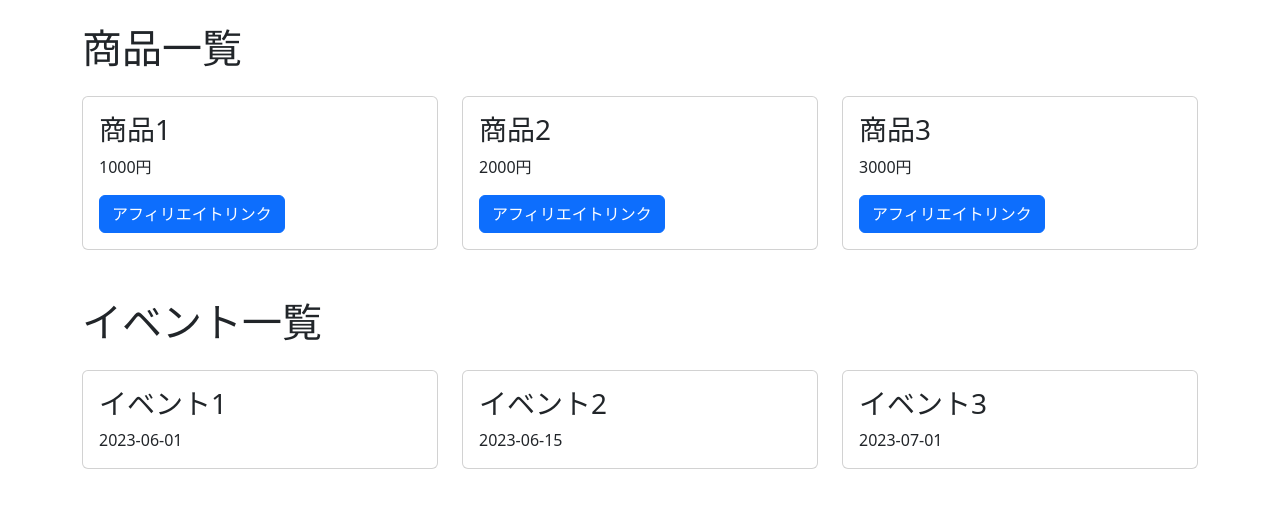
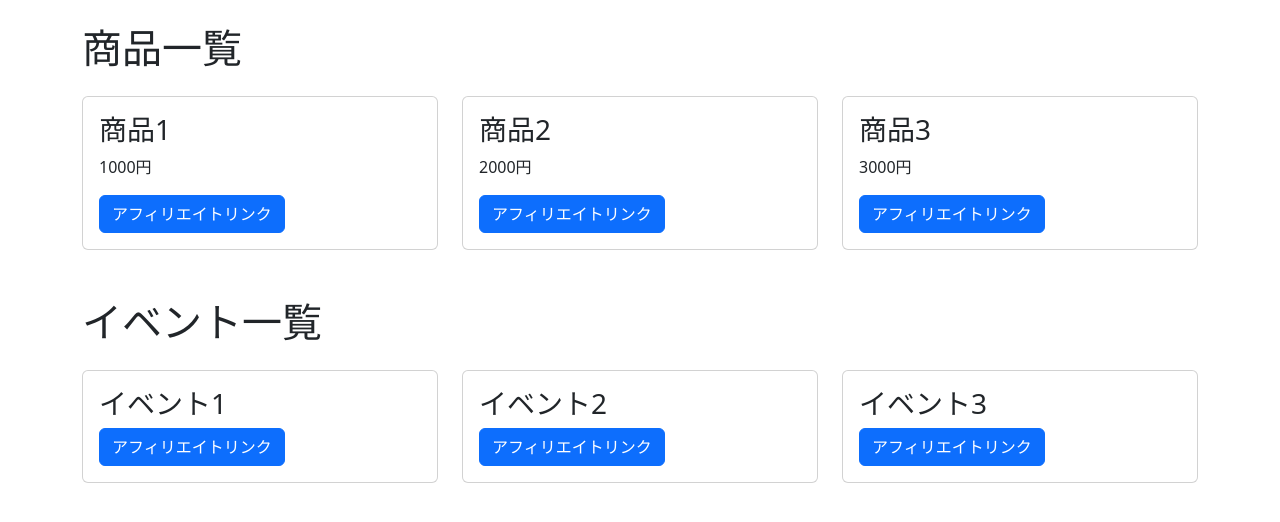
Before and after one commit to taboopython/app, a Vue app in the folder frontend/: page / in a window 1280 px wide. Shown: the top 522 px of the page. Built offline with nearby package versions, Linux system fonts and the light colour scheme; the HTML template or start-up script is replaced by a standard one.

Commit message:
add event link

```diff
--- a/frontend/src/App.vue
+++ b/frontend/src/App.vue
@@ -21,7 +21,10 @@
         <div class="card mb-4">
           <div class="card-body">
             <h3 class="card-title">{{ event.name }}</h3>
-            <p class="card-text">{{ event.date }}</p>
+            <button class="btn btn-primary" @click="handleEventClick(event)">アフィリエイトリンク</button>
+            <div v-if="selectedEvent && selectedEvent.id === event.id" class="mt-3">
+              <div v-qrcode="affiliateLink" class="qrcode"></div>
+            </div>
           </div>
         </div>
       </div>
```
